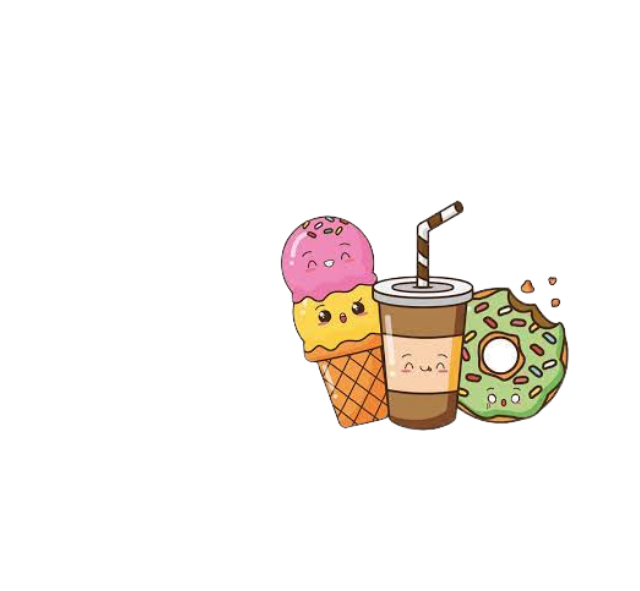
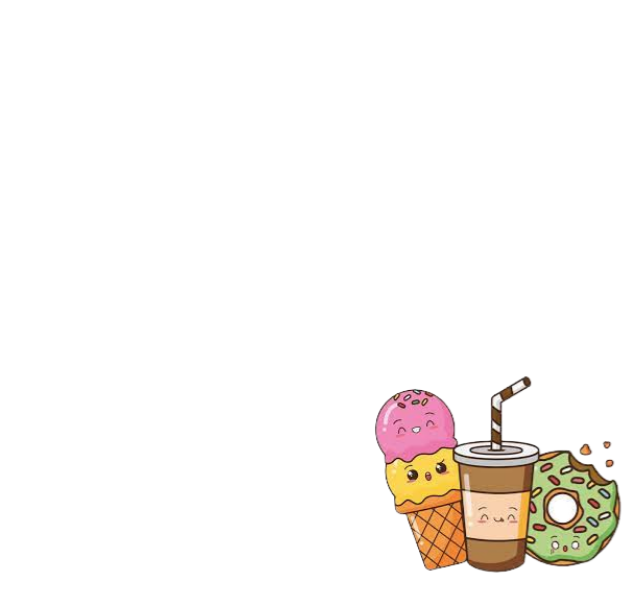
Before and after one commit to Vinicius-moura-code/VotoPerpetuo, a PHP site: page /Saidas/Index.html in a window 1280 px wide. Shown: the part 209-800 px from the top of the page, without its empty margins (640-1280 px from the left). Run offline with PHP 8.4, Linux system fonts and the light colour scheme.

Commit message:
fix: style

```diff
--- a/Saidas/index.css
+++ b/Saidas/index.css
@@ -39,12 +39,12 @@
 img {
   display: block;
   position: fixed;
-  bottom: 2;
-  right: 5%;
+  bottom: 1%;
+  right: 1%;
   /*margin-left: 1000px;
   margin-right: 40px;
   margin-top: 160px;*/
-  width: 300px;
+  width: 20%;
 }
 
 
@@ -52,7 +52,8 @@ img {
   font-weight: bold;
   font-weight: 400;
   font-size: 3rem;
-  text-shadow: 2px 2px 5px rgb(195, 0, 255)
+  text-shadow: 2px 2px 5px rgb(195, 0, 255);
+
 }
 
 .centerDiv {
```
